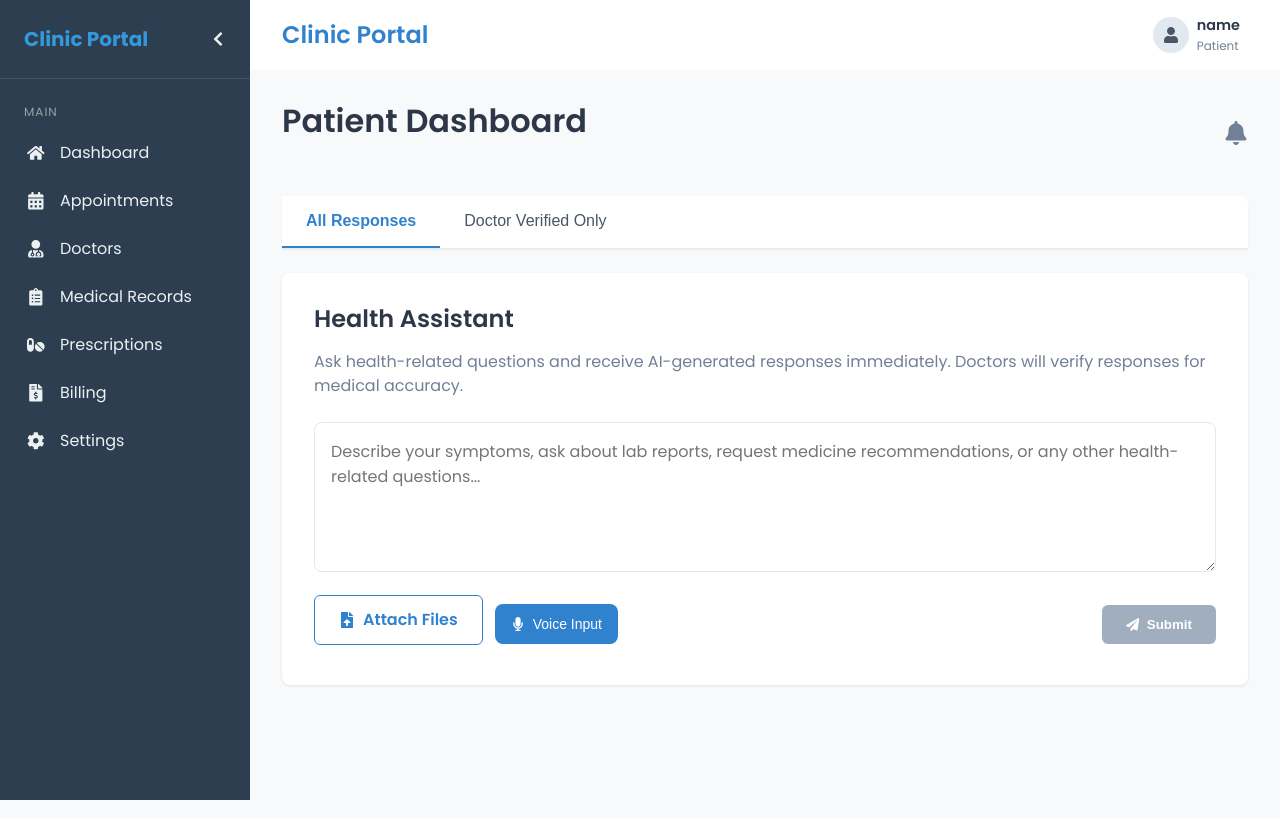
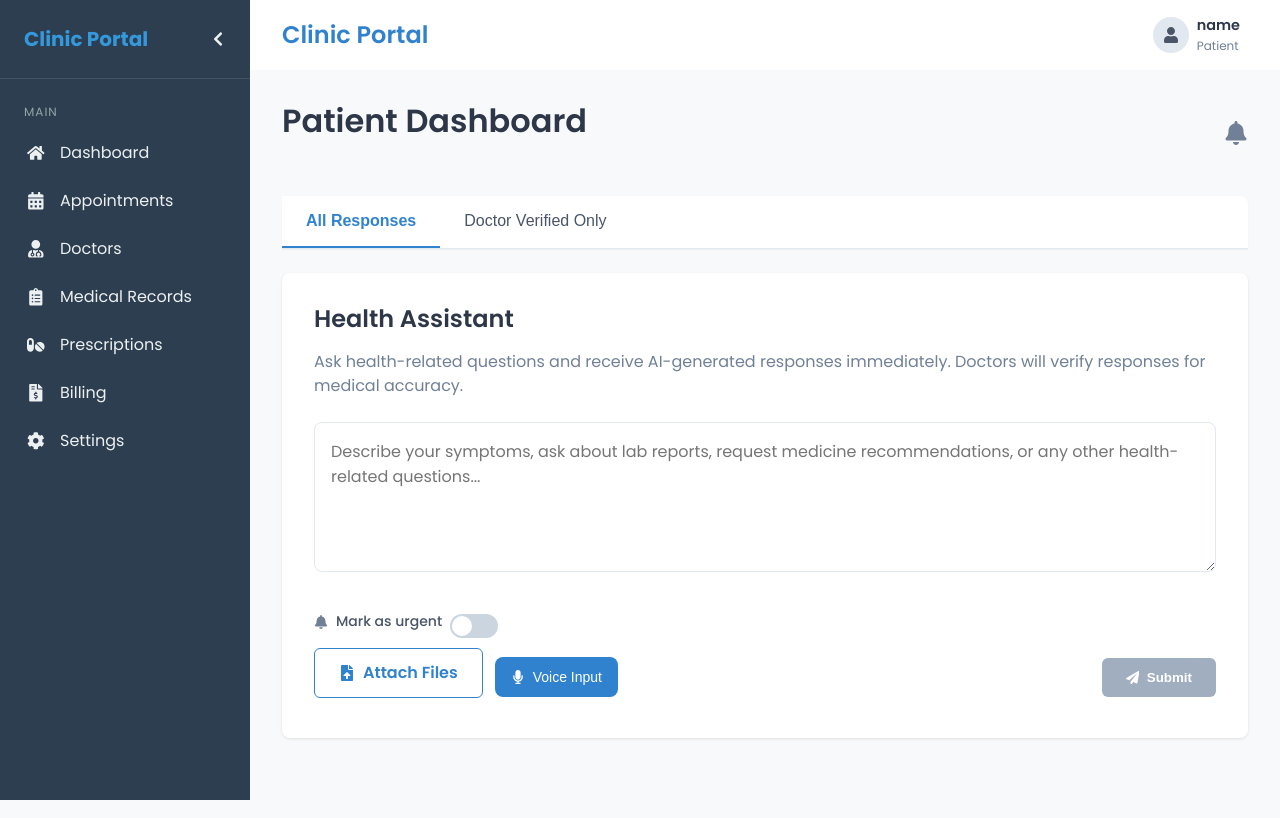
Before and after one commit to adityabagla7/HackenZa2025---Patient-Clinician-Portal, a React (Vite) app in the folder Frontend/: page /login in a window 1280 px wide. Both pictures are taken after typing "name@example.com", "Sample123" into the empty fields and a click on the button "Sign in as Patient". Built offline with nearby package versions, Linux system fonts and the light colour scheme.

Commit message:
Added urgency feature for efficient response timing

```diff
--- a/Frontend/src/pages/DoctorDashboard.tsx
+++ b/Frontend/src/pages/DoctorDashboard.tsx
@@ -479,6 +479,7 @@ interface PatientQuery {
     fileType: string;
     type: 'image' | 'video' | 'file';
   }[];
+  isUrgent?: boolean;
 }
 
 const QueryCard = styled(Card)`
@@ -888,6 +889,19 @@ const NotificationText = styled.div`
   color: #4a5568;
 `
 
+const NotificationIcon = styled.div`
+  display: flex;
+  align-items: center;
+  justify-content: center;
+  margin-right: 0.75rem;
+  color: #3182ce;
+  font-size: 1.25rem;
+`
+
+const NotificationContent = styled.div`
+  flex: 1;
+`
+
 const NotificationTime = styled.div`
   font-size: 0.75rem;
   color: #718096;
@@ -899,6 +913,50 @@ const NotificationEmpty = styled.div`
   text-align: center;
   color: #a0aec0;
 `
+
+const ResponseStatus = styled.span<{ approved: boolean }>`
+  display: inline-block;
+  padding: 0.25rem 0.5rem;
+  border-radius: 0.25rem;
+  font-size: 0.75rem;
+  font-weight: 600;
+  margin-left: 0.5rem;
+  background-color: ${({ approved }) => (approved ? '#38a16920' : '#3182ce20')};
+  color: ${({ approved }) => (approved ? '#38a169' : '#3182ce')};
+`
+
+const UrgencyBadge = styled.span`
+  background-color: #e53e3e;
+  color: white;
+  font-size: 0.75rem;
+  font-weight: bold;
+  padding: 0.25rem 0.5rem;
+  border-radius: 0.25rem;
+  margin-left: 0.5rem;
+  display: inline-flex;
+  align-items: center;
+`
+
+// Add a helper function to sort queries by urgency for unverified and by timestamp for verified
+const sortQueriesByUrgency = (queries: PatientQuery[]): PatientQuery[] => {
+  return [...queries].sort((a, b) => {
+    // First separate verified from unverified
+    if (a.isApproved && !b.isApproved) return 1; // Verified after unverified
+    if (!a.isApproved && b.isApproved) return -1; // Unverified before verified
+
+    // If both are verified, sort by timestamp (newer first)
+    if (a.isApproved && b.isApproved) {
+      return b.timestamp - a.timestamp;
+    }
+
+    // If both are unverified, first sort by urgency
+    if (a.isUrgent && !b.isUrgent) return -1;
+    if (!a.isUrgent && b.isUrgent) return 1;
+
+    // If urgency is the same or both not urgent, sort by timestamp (newer first)
+    return b.timestamp - a.timestamp;
+  });
+};
 
 const DoctorDashboard = () => {
   const { user } = useAuth()
@@ -962,11 +1020,12 @@ const DoctorDashboard = () => {
           aiResponse: prompt.aiResponse,
           responseStatus: prompt.responseStatus,
           isApproved: prompt.isApproved === true,
+          isUrgent: prompt.isUrgent === true,
           attachments: prompt.attachments
         }));
 
-        // Sort by newest first and filter according to the active tab
-        const sortedQueries = queries.sort((a, b) => b.timestamp - a.timestamp);
+        // Sort by urgency using the helper function
+        const sortedQueries = sortQueriesByUrgency(queries);
         setPatientQueries(sortedQueries)
       } catch (error) {
         console.error('Failed to parse patient prompts:', error)
@@ -1011,7 +1070,24 @@ const DoctorDashboard = () => {
       if (savedPrompts) {
         try {
           const parsedPrompts = JSON.parse(savedPrompts)
-          setPatientQueries(parsedPrompts)
+
+          // Map the prompts to PatientQuery objects with proper urgency flag
+          const queries: PatientQuery[] = parsedPrompts.map((prompt: any) => ({
+            id: prompt.id,
+            text: prompt.text || prompt.prompt,
+            timestamp: prompt.timestamp,
+            patientName: 'Patient',
+            aiResponse: prompt.aiResponse,
+            responseStatus: prompt.responseStatus,
+            isApproved: prompt.isApproved === true,
+            isUrgent: prompt.isUrgent === true,
+            attachments: prompt.attachments
+          }));
+
+          // Sort by urgency using the helper function
+          const sortedQueries = sortQueriesByUrgency(queries);
+
+          setPatientQueries(sortedQueries)
         } catch (error) {
           console.error('Failed to parse patient queries:', error)
         }
@@ -1021,8 +1097,8 @@ const DoctorDashboard = () => {
 
   // Add a new function to handle edit mode toggle
   const handleEditResponse = (queryId: string) => {
-    setPatientQueries(prevQueries =>
-      prevQueries.map(query => {
+    setPatientQueries(prevQueries => {
+      const updatedQueries = prevQueries.map(query => {
         if (query.id === queryId) {
           // Initialize editedResponse with the original AI response if not already set
           const editedResponse = query.editedResponse || query.aiResponse || '';
@@ -1033,8 +1109,54 @@ const DoctorDashboard = () => {
           };
         }
         return query;
-      })
+      });
+      // Sort by urgency
+      return sortQueriesByUrgency(updatedQueries);
+    });
+  };
+
+  // Add a function to handle changes to the edited response text
+  const handleEditResponseChange = (queryId: string, value: string) => {
+    setPatientQueries(prevQueries => {
+      const updatedQueries = prevQueries.map(query =>
+        query.id === queryId
+          ? { ...query, editedResponse: value }
+          : query
+      );
+      // Sort by urgency
+      return sortQueriesByUrgency(updatedQueries);
+    });
+  };
+
+  // Add a function to save the edited response
+  const handleSaveEditedResponse = async (queryId: string) => {
+    // Find the query that was edited
+    const editedQuery = patientQueries.find(q => q.id === queryId);
+    if (!editedQuery || !editedQuery.editedResponse) {
+      console.error('No edited response found');
+      return;
+    }
+
+    // Update the query in our local state
+    const updatedQueries = patientQueries.map(query =>
+      query.id === queryId
+        ? {
+            ...query,
+            aiResponse: query.editedResponse, // Replace the AI response with the edited version
+            isEditing: false // Exit edit mode
+          }
+        : query
     );
+
+    // Sort by urgency
+    const sortedQueries = sortQueriesByUrgency(updatedQueries);
+
+    setPatientQueries(sortedQueries);
+
+    // Save to localStorage
+    await saveQueriesToLocalStorage();
+
+    console.log(`Response for query ${queryId} has been edited successfully`);
   };
 
   // Save updated queries to localStorage - moving this up before other functions that use it
@@ -1045,6 +1167,7 @@ const DoctorDashboard = () => {
         const simplifiedQueries = patientQueries.map(query => {
           // Explicitly ensure isApproved is a boolean true or false, not undefined or string
           const isApproved = query.isApproved === true;
+          const isUrgent = query.isUrgent === true;
 
           // Make a copy to avoid reference issues
           const result = {
@@ -1057,6 +1180,7 @@ const DoctorDashboard = () => {
             isEditing: false, // Reset editing state
             responseStatus: query.responseStatus,
             isApproved: isApproved, // Always a boolean
+            isUrgent: isUrgent, // Always a boolean
             attachments: query.attachments ? query.attachments.map(a => ({
               id: a.id,
               fileName: a.fileName,
@@ -1065,7 +1189,7 @@ const DoctorDashboard = () => {
             })) : undefined
           };
 
-          console.log(`Preparing query ${query.id} for storage, isApproved: ${isApproved}, type: ${typeof isApproved}`);
+          console.log(`Preparing query ${query.id} for storage, isApproved: ${isApproved}, isUrgent: ${isUrgent}`);
           if (query.editedResponse) {
             console.log(`Query ${query.id} has edited response`);
           }
@@ -1105,45 +1229,6 @@ const DoctorDashboard = () => {
     });
   };
 
-  // Add a function to handle changes to the edited response text
-  const handleEditResponseChange = (queryId: string, value: string) => {
-    setPatientQueries(prevQueries =>
-      prevQueries.map(query =>
-        query.id === queryId
-          ? { ...query, editedResponse: value }
-          : query
-      )
-    );
-  };
-
-  // Add a function to save the edited response
-  const handleSaveEditedResponse = async (queryId: string) => {
-    // Find the query that was edited
-    const editedQuery = patientQueries.find(q => q.id === queryId);
-    if (!editedQuery || !editedQuery.editedResponse) {
-      console.error('No edited response found');
-      return;
-    }
-
-    // Update the query in our local state
-    const updatedQueries = patientQueries.map(query =>
-      query.id === queryId
-        ? {
-            ...query,
-            aiResponse: query.editedResponse, // Replace the AI response with the edited version
-            isEditing: false // Exit edit mode
-          }
-        : query
-    );
-
-    setPatientQueries(updatedQueries);
-
-    // Save to localStorage
-    await saveQueriesToLocalStorage();
-
-    console.log(`Response for query ${queryId} has been edited successfully`);
-  };
-
   // Update the handle approve function to use edited response if available
   const handleApproveResponse = async (queryId: string) => {
     try {
@@ -1170,10 +1255,13 @@ const DoctorDashboard = () => {
           : query
       );
 
-      console.log(`Local state update for query ${queryId}:`, updatedQueries.find(q => q.id === queryId));
+      // Sort by urgency
+      const sortedQueries = sortQueriesByUrgency(updatedQueries);
+
+      console.log(`Local state update for query ${queryId}:`, sortedQueries.find(q => q.id === queryId));
 
       // Update state first to give immediate feedback
-      setPatientQueries(updatedQueries);
+      setPatientQueries(sortedQueries);
 
       // Add this query to our approvedQueries state for visual feedback
       setApprovedQueries(prev => new Set(prev).add(queryId));
@@ -1314,10 +1402,23 @@ const DoctorDashboard = () => {
                       backgroundColor: notification.isRead ? 'transparent' : '#ebf8ff'
                     }}
                   >
-                    <NotificationText>{notification.text}</NotificationText>
-                    <NotificationTime>
-                      {new Date(notification.timestamp).toLocaleString()}
-                    </NotificationTime>
+                    <NotificationIcon>
+                      {notification.type === 'new_query' ? <FaCommentMedical /> : <FaReply />}
+                    </NotificationIcon>
+                    <NotificationContent>
+                      <NotificationText>
+                        {notification.text}
+                        {notification.isUrgent && (
+                          <UrgencyBadge>
+                            <FaBell style={{ marginRight: '0.25rem' }} />
+                            URGENT
+                          </UrgencyBadge>
+                        )}
+                      </NotificationText>
+                      <NotificationTime>
+                        {new Date(notification.timestamp).toLocaleString()}
+                      </NotificationTime>
+                    </NotificationContent>
                   </NotificationItem>
                 ));
               })()}
@@ -1384,6 +1485,12 @@ const DoctorDashboard = () => {
                       <QueryTime>
                         <FaClock />
                         {formatDate(query.timestamp)}
+                        {query.isUrgent && (
+                          <UrgencyBadge>
+                            <FaBell style={{ marginRight: '0.25rem' }} />
+                            URGENT
+                          </UrgencyBadge>
+                        )}
                       </QueryTime>
                       <QueryPatient>
                         {query.patientName || 'Anonymous Patient'}
--- a/Frontend/src/pages/PatientDashboard.tsx
+++ b/Frontend/src/pages/PatientDashboard.tsx
@@ -562,6 +562,7 @@ interface PromptHistoryItem {
   aiResponse?: string;
   responseStatus?: 'loading' | 'success' | 'error';
   isApproved?: boolean;
+  isUrgent?: boolean;
 }
 
 // Interface for attachment files
@@ -817,6 +818,56 @@ const VoiceButton = styled.button`
   }
 `;
 
+const UrgencyToggle = styled.div`
+  display: flex;
+  align-items: center;
+  margin-top: 1rem;
+  margin-bottom: 0.5rem;
+`;
+
+const UrgencyLabel = styled.label`
+  font-size: 0.875rem;
+  color: #4a5568;
+  margin-right: 0.5rem;
+  display: flex;
+  align-items: center;
+  cursor: pointer;
+`;
+
+const UrgencySwitch = styled.div<{ isUrgent: boolean }>`
+  width: 3rem;
+  height: 1.5rem;
+  background-color: ${props => props.isUrgent ? '#e53e3e' : '#cbd5e0'};
+  border-radius: 1rem;
+  position: relative;
+  transition: all 0.2s;
+  cursor: pointer;
+
+  &:after {
+    content: '';
+    position: absolute;
+    width: 1.25rem;
+    height: 1.25rem;
+    background-color: white;
+    border-radius: 50%;
+    top: 0.125rem;
+    left: ${props => props.isUrgent ? 'calc(100% - 1.375rem)' : '0.125rem'};
+    transition: all 0.2s;
+  }
+`;
+
+const UrgencyBadge = styled.span`
+  background-color: #e53e3e;
+  color: white;
+  font-size: 0.75rem;
+  font-weight: bold;
+  padding: 0.25rem 0.5rem;
+  border-radius: 0.25rem;
+  margin-left: 0.5rem;
+  display: inline-flex;
+  align-items: center;
+`;
+
 const RecordingIndicator = styled.div`
   display: flex;
   align-items: center;
@@ -981,6 +1032,9 @@ const PatientDashboard = () => {
 
   // Add state for notifications panel
   const [showNotifications, setShowNotifications] = useState<boolean>(false);
+
+  // Add state for isUrgent
+  const [isUrgent, setIsUrgent] = useState(false);
 
   // Load prompt history from localStorage on component mount
   useEffect(() => {
@@ -1191,12 +1245,13 @@ const PatientDashboard = () => {
         type: a.type
       })),
       responseStatus: 'loading',
-      isApproved: false
+      isApproved: false,
+      isUrgent: isUrgent
     }
 
     // Create a notification for the doctor
     const patientName = user?.name || 'A patient';
-    const notificationText = `${patientName} submitted a new query: "${prompt.length > 50 ? prompt.substring(0, 50) + '...' : prompt}"`;
+    const notificationText = `${patientName} submitted a ${isUrgent ? 'URGENT ' : ''}query: "${prompt.length > 50 ? prompt.substring(0, 50) + '...' : prompt}"`;
 
     saveNotification({
       id: `notification-${Date.now()}`,
@@ -1204,7 +1259,8 @@ const PatientDashboard = () => {
       timestamp: Date.now(),
       relatedId: newPromptId,
       text: notificationText,
-      isRead: false
+      isRead: false,
+      isUrgent: isUrgent
     }, 'doctor');
 
     // Update history state immediately with 'loading' status
@@ -1248,9 +1304,10 @@ const PatientDashboard = () => {
       // Save to localStorage
       saveToSessionStorage(updatedHistoryWithError)
     } finally {
-      // Clear the input and attachments regardless of success/failure
+      // Clear the input, attachments, and isUrgent flag regardless of success/failure
       setPrompt('')
       setAttachments([])
+      setIsUrgent(false)
       setIsSubmitting(false)
     }
   }
@@ -1281,7 +1338,8 @@ const PatientDashboard = () => {
       // Store with explicit boolean conversion
       existingMap.set(item.id, {
         ...item,
-        isApproved: item.isApproved === true
+        isApproved: item.isApproved === true,
+        isUrgent: item.isUrgent === true
       });
     });
 
@@ -1295,7 +1353,10 @@ const PatientDashboard = () => {
       const wasApproved = existingItem && existingItem.isApproved === true;
       const isApproved = wasApproved || (item.isApproved === true);
 
-      console.log(`Item ${item.id}: wasApproved=${wasApproved}, currentApproval=${item.isApproved}, finalApproval=${isApproved}`);
+      // Preserve urgent status
+      const isUrgent = item.isUrgent === true;
+
+      console.log(`Item ${item.id}: wasApproved=${wasApproved}, currentApproval=${item.isApproved}, finalApproval=${isApproved}, isUrgent=${isUrgent}`);
 
       // For edited responses, preserve what the doctor edited
       const aiResponse = existingItem?.editedResponse ||
@@ -1309,6 +1370,7 @@ const PatientDashboard = () => {
         aiResponse: aiResponse,
         responseStatus: item.responseStatus || 'success',
         isApproved: isApproved, // Always boolean
+        isUrgent: isUrgent, // Always boolean
         attachments: item.attachments ? item.attachments.map(a => ({
           id: a.id,
           fileName: a.file.name,
@@ -1662,6 +1724,14 @@ const PatientDashboard = () => {
               <ErrorMessage>{fileError}</ErrorMessage>
             )}
 
+            <UrgencyToggle>
+              <UrgencyLabel onClick={() => setIsUrgent(!isUrgent)}>
+                <FaBell style={{ color: isUrgent ? '#e53e3e' : '#718096', marginRight: '0.5rem' }} />
+                Mark as urgent
+              </UrgencyLabel>
+              <UrgencySwitch isUrgent={isUrgent} onClick={() => setIsUrgent(!isUrgent)} />
+            </UrgencyToggle>
+
             <ButtonContainer>
               <FormActions>
                 <FileUploadButton>
@@ -1715,11 +1785,36 @@ const PatientDashboard = () => {
               <div style={{ color: '#718096', fontSize: '0.875rem', marginBottom: '1rem' }}>
                 AI responses are shown immediately but require doctor verification for medical accuracy.
               </div>
-              {promptHistory.map((item) => (
+              {promptHistory
+                // Sort unverified queries by urgency first, verified queries by timestamp
+                .sort((a, b) => {
+                  // First separate verified from unverified
+                  if (a.isApproved && !b.isApproved) return 1; // Verified after unverified
+                  if (!a.isApproved && b.isApproved) return -1; // Unverified before verified
+
+                  // If both are verified, sort by timestamp (newer first)
+                  if (a.isApproved && b.isApproved) {
+                    return b.timestamp - a.timestamp;
+                  }
+
+                  // If both are unverified, first sort by urgency
+                  if (a.isUrgent && !b.isUrgent) return -1;
+                  if (!a.isUrgent && b.isUrgent) return 1;
+
+                  // If urgency is the same or both not urgent, sort by timestamp (newer first)
+                  return b.timestamp - a.timestamp;
+                })
+                .map((item) => (
                 <PromptHistoryItem key={item.id}>
                   <PromptHistoryDate>
                     <FaClock style={{ marginRight: '0.25rem' }} />
                     {formatDate(item.timestamp)}
+                    {item.isUrgent && (
+                      <UrgencyBadge>
+                        <FaBell style={{ marginRight: '0.25rem' }} />
+                        URGENT
+                      </UrgencyBadge>
+                    )}
                   </PromptHistoryDate>
                   <PromptHistoryText>{item.text}</PromptHistoryText>
 
--- a/Frontend/src/services/api.ts
+++ b/Frontend/src/services/api.ts
@@ -35,6 +35,7 @@ export interface Notification {
   relatedId: string;
   text: string;
   isRead: boolean;
+  isUrgent?: boolean;
 }
 
 // Save notifications to localStorage
```
